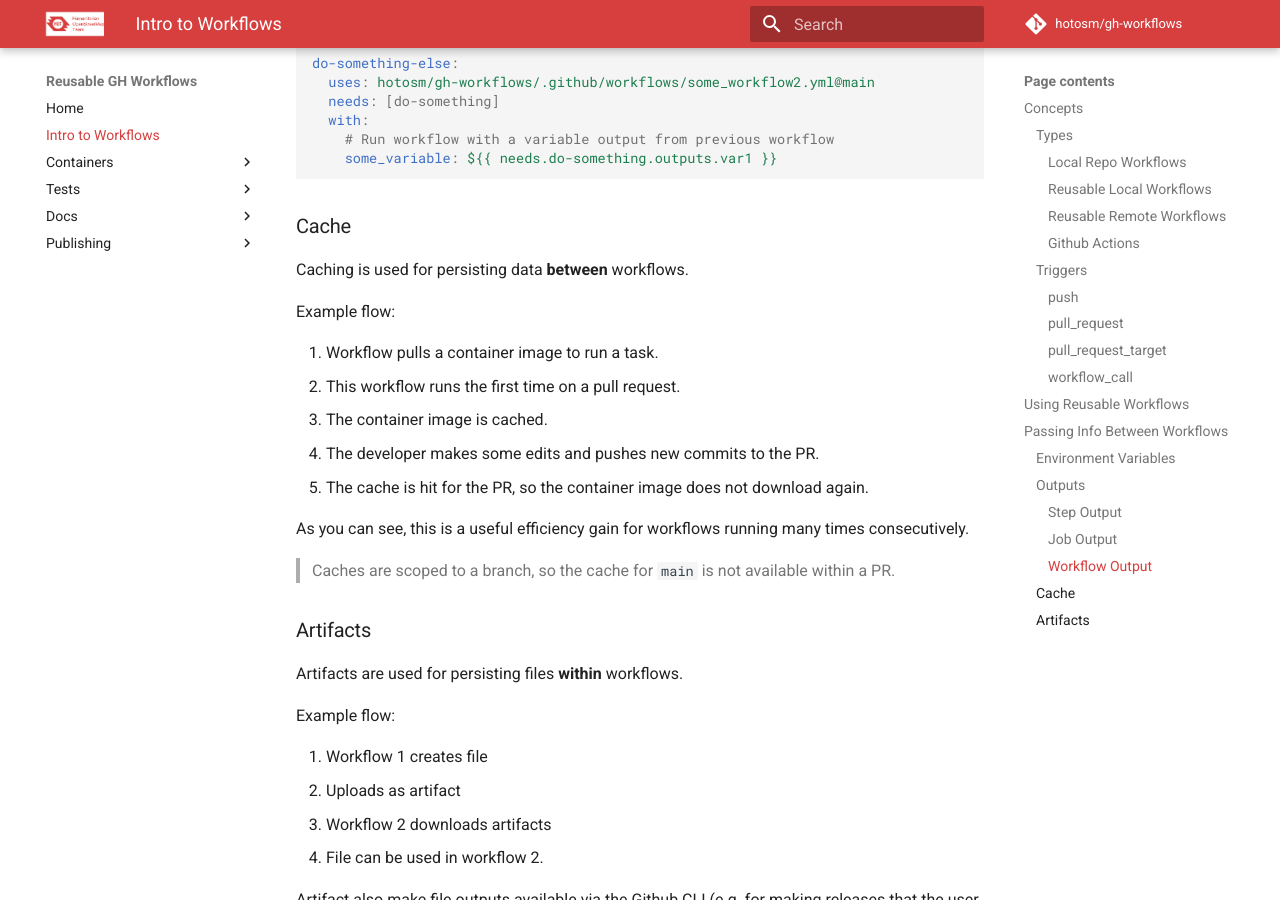
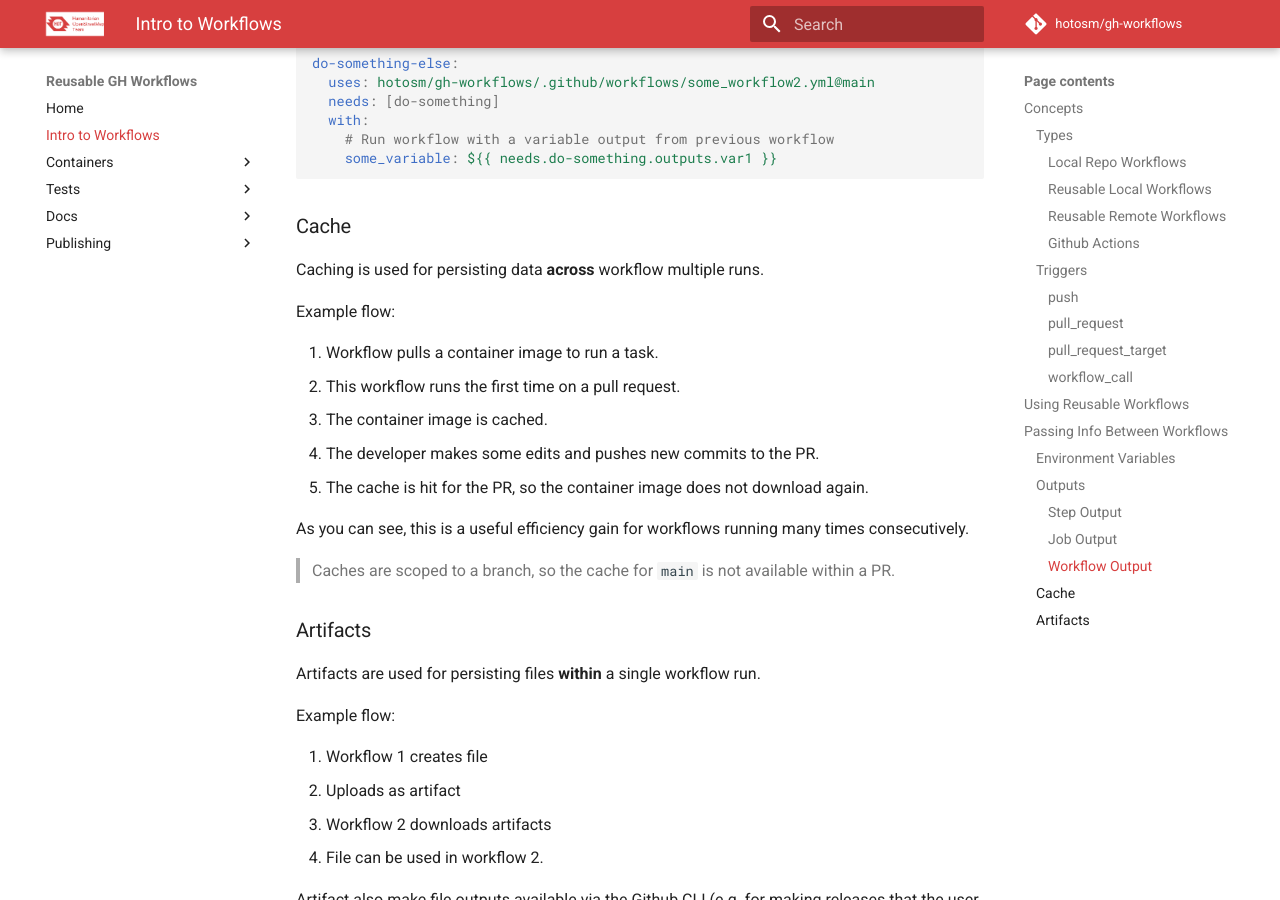
Before and after one commit to hotosm/gh-workflows, an MkDocs documentation site: the page built from docs/intro.md, in a window 1280 px wide and 900 px high, scrolled down 5606 px. Built offline with MkDocs 1.6.1 and Material for MkDocs 9.7.7, drawn with Linux system fonts in a browser that asks for light colours; comment, search, counter and statistics services are not loaded.

Commit message:
docs: clarify info about caching strategies

```diff
--- a/docs/intro.md
+++ b/docs/intro.md
@@ -273,7 +273,7 @@ do-something-else:
 
 ### Cache
 
-Caching is used for persisting data **between** workflows.
+Caching is used for persisting data **across** workflow multiple runs.
 
 Example flow:
 
@@ -292,7 +292,7 @@ many times consecutively.
 
 ### Artifacts
 
-Artifacts are used for persisting files **within** workflows.
+Artifacts are used for persisting files **within** a single workflow run.
 
 Example flow:
 
```
